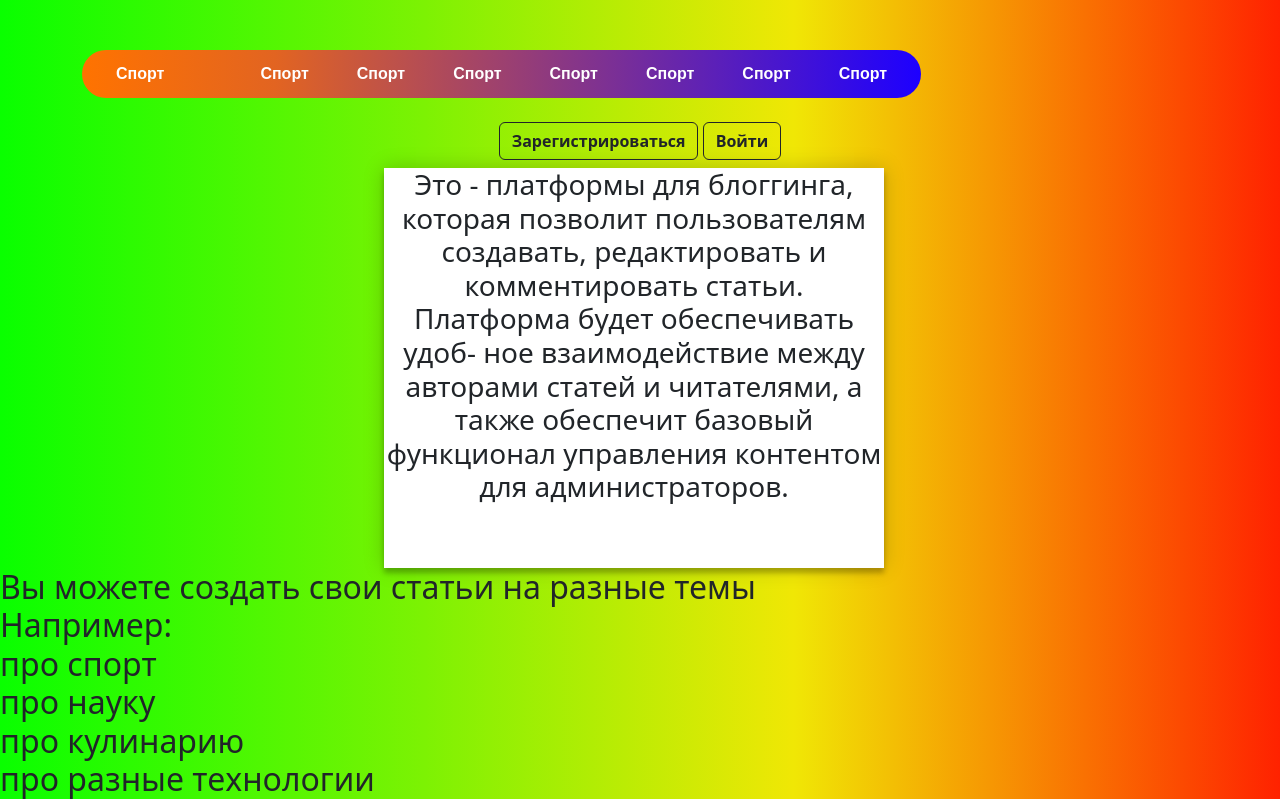
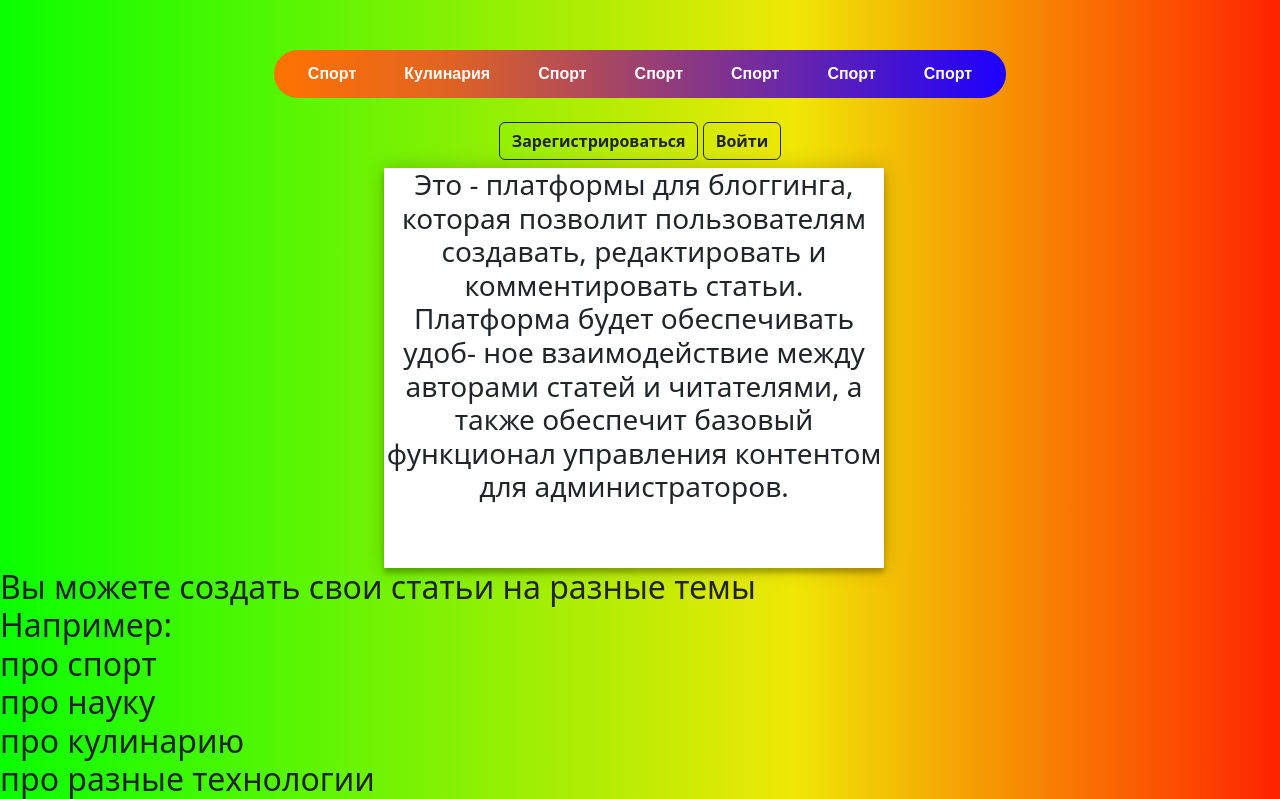
Before and after one commit to Benzema9Real/diplom, a Django app: page /main/ in a window 1280 px wide. Shown: the top 799 px of the page. Run offline with Django 5.2, Linux system fonts and the light colour scheme.

Commit message:
xxdfghjk

```diff
--- a/main/urls.py
+++ b/main/urls.py
@@ -3,7 +3,7 @@ from django.urls import path
 
 urlpatterns = [path('', views.main2, name='main2'),
 
-               path('successfully/', views.successfully, name='successfully'),
+
                path('main/', views.main, name='main'),
                path('sport/', views.sport, name='sport'),
                path('cooking/', views.cooking, name='cooking'),
@@ -11,6 +11,7 @@ urlpatterns = [path('', views.main2, name='main2'),
                path('technic/', views.technic, name='technic'),
                path('help/', views.help, name='help'),
                path('support/', views.support, name='support'),
+               path('successfully/', views.successfully, name='successfully'),
                path('create/', views.create, name='create'),
                path('registr/', views.registr, name='registr'),
                path('grade_forms/', views.grade_forms, name='grade_forms'),
--- a/main/views.py
+++ b/main/views.py
@@ -9,8 +9,10 @@ from django.contrib.auth import authenticate, login
 from .forms import LoginForm
 from django import forms
 
+
 def main(request):
     return render(request, 'main.html')
+
 
 def main2(request):
     return render(request, 'main2.html')
@@ -40,12 +42,6 @@ def help(request):
     return render(request, 'help/help.html')
 
 
-
-def support(request):
-    return render(request, 'help/support.html')
-
-def successfully(request):
-    return render(request, 'help/successfully.html')
 class MyDetailView(DetailView):
     model = Article
     template_name = 'detail/detail.html'
@@ -96,7 +92,9 @@ def login(request):
         form = LoginForm(request.POST)
         if form.is_valid():
             cd = form.cleaned_data
-            user = authenticate(username=cd['username'](forms.CharField(widget=forms.TextInput(attrs={'class': 'input100', 'placeholder': 'Username'}))), password=cd['password'])
+            user = authenticate(username=cd['username'](
+                forms.CharField(widget=forms.TextInput(attrs={'class': 'input100', 'placeholder': 'Username'}))),
+                                password=cd['password'])
             if user is not None:
                 if user.is_active:
                     login(request, user)
@@ -140,9 +138,14 @@ def support(request):
     return render(request, 'help/support.html', {'form': form})
 
 
+def successfully(request):
+    return render(request, 'help/successfully.html')
+
+
 def language(request):
     languages = Language.objects.all()
     return render(request, 'languages.html', {'languages': languages})
 
+
 def about_us(request):
     return render(request, 'about_us.html')
--- a/myDiplomProject/settings.py
+++ b/myDiplomProject/settings.py
@@ -39,7 +39,6 @@ DEBUG = True
 
 INSTALLED_APPS = [
     'main',
-    'django_recaptcha',
     'django.contrib.admin',
     'django.contrib.auth',
     'django.contrib.contenttypes',
@@ -132,8 +131,7 @@ LOGOUT_REDIRECT_URL = 'main'
 
 DEFAULT_AUTO_FIELD = 'django.db.models.BigAutoField'
 
-RECAPTCHA_PUBLIC_KEY = '6LejLOYpAAAAAKELYU4Zp-A5a0reVBUlflpkh_vy'
-RECAPTCHA_PRIVATE_KEY = '6LejLOYpAAAAAER94vJXHZL8rVFHIQ0MEK6UudHs'
+
 
 MEDIA_ROOT = os.path.join(BASE_DIR, 'media')
 MEDIA_URL = '/media/'
--- a/templates/help/successfully.html
+++ b/templates/help/successfully.html
@@ -6,6 +6,9 @@
     <title>Successfully</title>
 </head>
 <body>
- <img src="{% static 'media/галка.jpeg %}">
+<div class="container">
+    <img src="{% static 'media/галка.jpg' %}" class="d-block w-100" alt="...">
+   <h2>  Запрос успешо отправлен!</h2>
+</div>
 </body>
 </html>
--- a/templates/main.html
+++ b/templates/main.html
@@ -10,14 +10,15 @@
             height: -moz-fit-content;
             height: fit-content;
             display: inline-flex;
-background: rgb(255,0,0);
-background: linear-gradient(90deg, rgba(255,0,0,1) 0%, rgba(255,115,0,1) 0%, rgba(226,100,33,1) 23%, rgba(29,0,255,1) 100%);
+            background: rgb(255, 0, 0);
+            background: linear-gradient(90deg, rgba(255, 0, 0, 1) 0%, rgba(255, 115, 0, 1) 0%, rgba(226, 100, 33, 1) 23%, rgba(29, 0, 255, 1) 100%);
             -webkit-backdrop-filter: blur(10px);
             backdrop-filter: blur(10px);
             align-items: center;
             padding: 0 10px;
             margin: 50px 0 0 0;
         }
+
         .menu-bar li {
             list-style: none;
             color: white;
@@ -29,6 +30,7 @@ background: linear-gradient(90deg, rgba(255,0,0,1) 0%, rgba(255,115,0,1) 0%, rgb
             cursor: pointer;
             white-space: nowrap;
         }
+
         .menu-bar li::before {
             content: " ";
             position: absolute;
@@ -40,9 +42,11 @@ background: linear-gradient(90deg, rgba(255,0,0,1) 0%, rgba(255,115,0,1) 0%, rgb
             transition: 0.2s;
             border-radius: 25px;
         }
+
         .menu-bar li:hover {
             color: black;
         }
+
         .menu-bar li:hover::before {
             background: linear-gradient(to bottom, #e8edec, #d2d1d3);
             box-shadow: 0px 3px 20px 0px black;
@@ -60,21 +64,19 @@ background: linear-gradient(90deg, rgba(255,0,0,1) 0%, rgba(255,115,0,1) 0%, rgb
 
 <HEADER class="header">
     <div class="container">
-<nav>
-		<ul class="menu-bar">
-  <li><a class="nav-link" href="{% url 'sport' %}"> Спорт</a></li>
-  <li><a class="nav-link" href="{% url 'sport' %}"> </a></li>
+        <nav style="text-align: center">
+            <ul class="menu-bar" style="text-align: center">
+                <li><a class="nav-link" href="{% url 'sport' %}">Спорт</a></li>
+                <li><a class="nav-link" href="{% url 'cooking' %}">Кулинария</a></li>
                 <li><a class="nav-link" href="{% url 'sport' %}"> Спорт</a></li>
                 <li><a class="nav-link" href="{% url 'sport' %}"> Спорт</a></li>
                 <li><a class="nav-link" href="{% url 'sport' %}"> Спорт</a></li>
                 <li><a class="nav-link" href="{% url 'sport' %}"> Спорт</a></li>
-              <li><a class="nav-link" href="{% url 'sport' %}"> Спорт</a></li>
-  <li><a class="nav-link" href="{% url 'sport' %}"> Спорт</a></li>
+
                 <li><a class="nav-link" href="{% url 'sport' %}"> Спорт</a></li>
             </ul>
         </nav>
     </div>
-
 
 
 </HEADER>
@@ -144,7 +146,7 @@ background: linear-gradient(90deg, rgba(255,0,0,1) 0%, rgba(255,115,0,1) 0%, rgb
                             </div>
                         </div>
                         <div class="carousel-item">
-                            <img src="{% static 'media/scince.png' %}" class="d-block w-100"  >
+                            <img src="{% static 'media/scince.png' %}" class="d-block w-100">
                             <div class="carousel-caption d-none d-md-block">
                                 <p>
                                 <h1>Наука</h1></p>
@@ -159,7 +161,7 @@ background: linear-gradient(90deg, rgba(255,0,0,1) 0%, rgba(255,115,0,1) 0%, rgb
                             </div>
                         </div>
                         <div class="carousel-item">
-                            <img src="{% static 'media/technic.png' %}" class="d-block w-100"  >
+                            <img src="{% static 'media/technic.png' %}" class="d-block w-100">
                             <div class="carousel-caption d-none d-md-block">
 
                                 <p>
@@ -184,7 +186,7 @@ background: linear-gradient(90deg, rgba(255,0,0,1) 0%, rgba(255,115,0,1) 0%, rgb
     </SECTION>
 </div>
 <FOOTER class="footer_name">
-    <h1><span class="footer">Платформы для блоггинга</span></h1>
+    <h1><span class="footer" style="text-align: center">Платформы для блоггинга</span></h1>
     <br>
     <br>
 
@@ -206,7 +208,7 @@ background: linear-gradient(90deg, rgba(255,0,0,1) 0%, rgba(255,115,0,1) 0%, rgb
                 Также можете посмотреть:
                 <br>
                 <br>
-                <a href="http://188.225.26.121:82/" >Гостевая книга с чатом.</a>
+                <a href="http://188.225.26.121:82/">Гостевая книга с чатом.</a>
                 <br>
                 <br>
                 Каталог книг.
@@ -224,7 +226,5 @@ background: linear-gradient(90deg, rgba(255,0,0,1) 0%, rgba(255,115,0,1) 0%, rgb
         crossorigin="anonymous"></script>
 
 
-
-
 </body>
 </html>
```
Also changed, not shown: db.sqlite3. Lines whose indentation alone changed are shown as unchanged.
